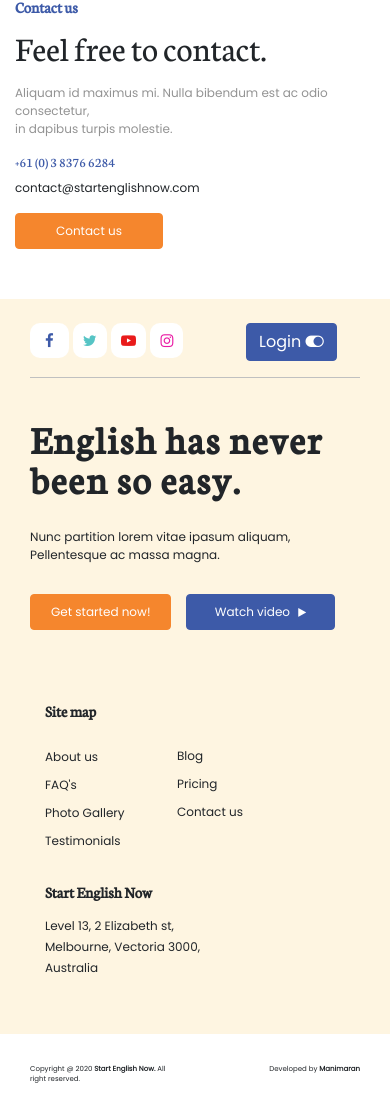
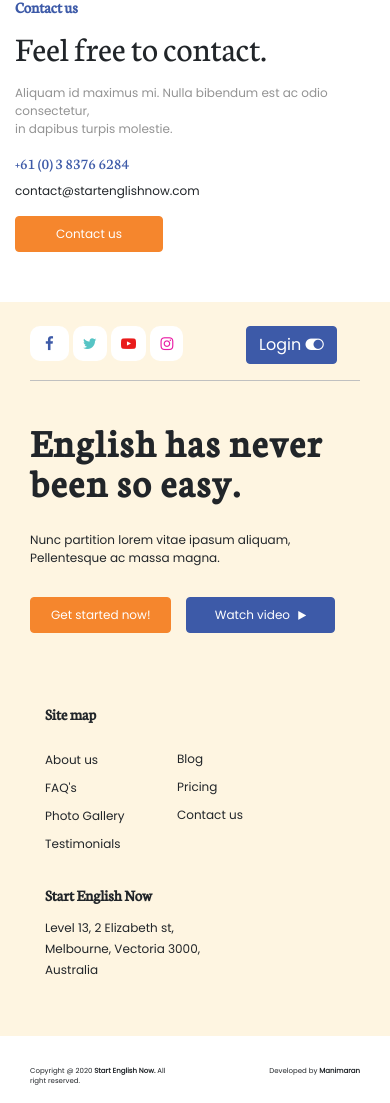
Before and after one commit to MANIMARAN-M/start_english_now, a plain HTML site: page index.html in a window 390 px wide. Shown: the part 7226-8329 px from the top of the page. Drawn offline with nearby package versions, Linux system fonts and the light colour scheme.

Commit message:
Testing Responsive

```diff
--- a/index.html
+++ b/index.html
@@ -566,7 +566,7 @@
                     </p>
                 </div>
                 <div class="col-md-6 text-right" id="powerd-by">
-                    <p> Developed by <strong> Manimaran </strong></p>
+                    <p> Developed by <b> Manimaran </b></p>
                 </div>
             </div>
         </div>
--- a/style.css
+++ b/style.css
@@ -487,7 +487,7 @@ body{
 }
 @media (max-width: 785px){
     .contact-content .contact-num{
-        font-size: 14px;
+        font-size: 16px;
     }
     #contact .contact-image{
         display: none;
```
